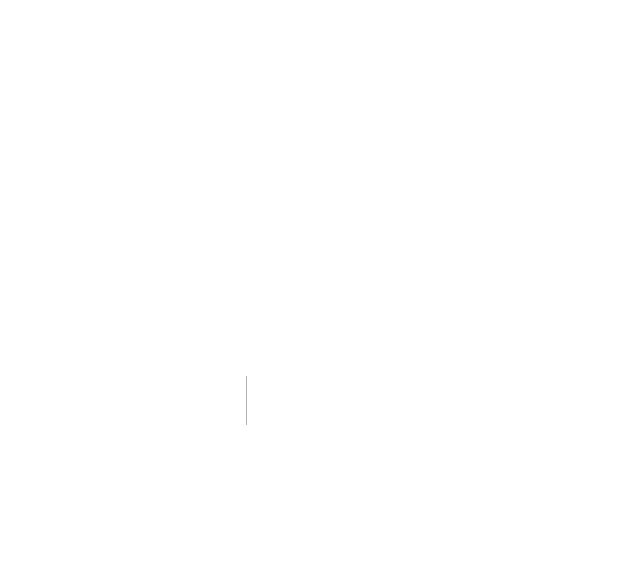
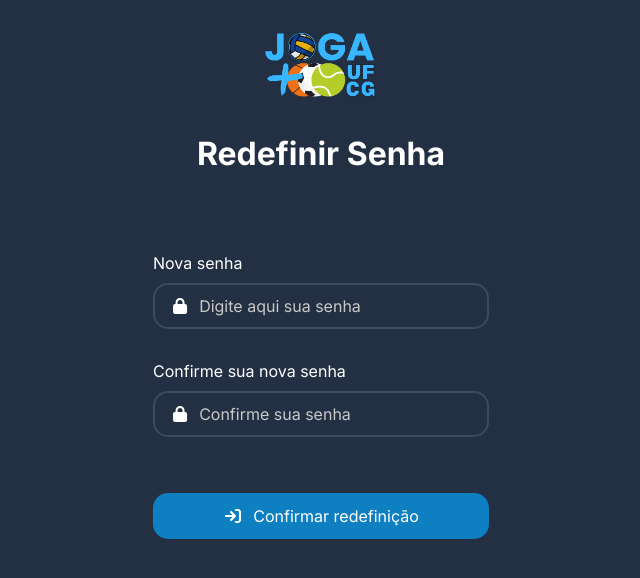
Before and after one commit to jogamais-ufcg/frontend, a Next.js app: page /nova-senha in a window 1280 px wide. Before the commit this address had no page. Shown: the top 578 px of the page, without its empty margins (319-959 px from the left). Built offline with nearby package versions, Linux system fonts and the light colour scheme.

Commit message:
refactor: ajust css style

```diff
--- a/pages/redefinir-senha/index.tsx
+++ b/pages/nova-senha/index.tsx
@@ -31,14 +31,12 @@ export default function RedefinirSenha() {
           type="password"
         />
 
-        <div className={styles.input}>
         <Input
           icon={faLock}
           label="Confirme sua nova senha"
           placeholder="Confirme sua senha"
           type="password"
         />
-        </div>
       </div>
 
       <div className={styles.button}>
--- a/pages/redefinir-senha/styles.module.css
+++ b/pages/nova-senha/styles.module.css
@@ -34,9 +34,10 @@
   display: flex;
   padding-top: 3rem;
   flex-direction: column;
+  width: 100%;
 }
 
-.input {
+.inputsContainer > div {
   padding-top: 2rem;
 }
 
```
Lines whose indentation alone changed are shown as unchanged.
